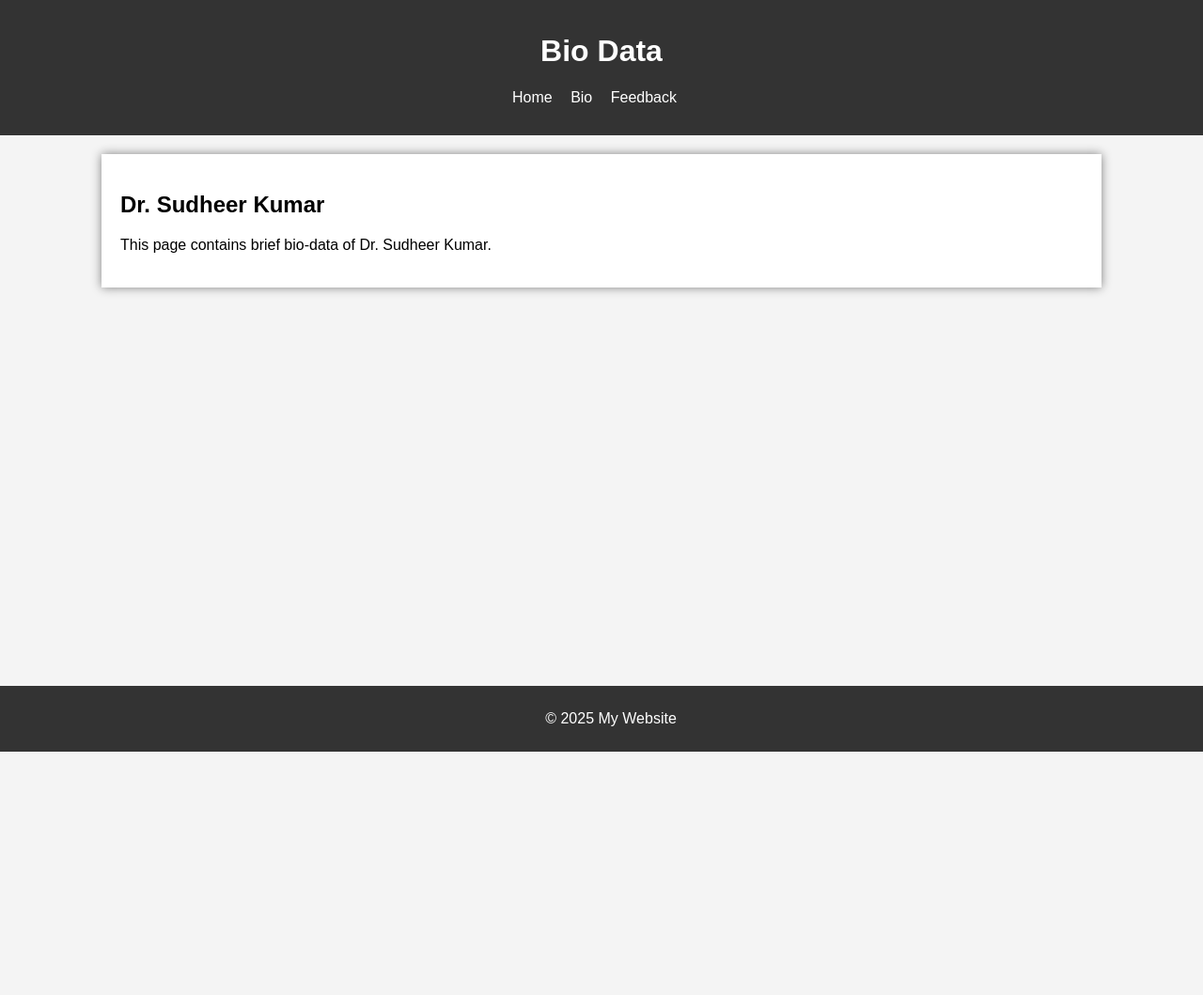
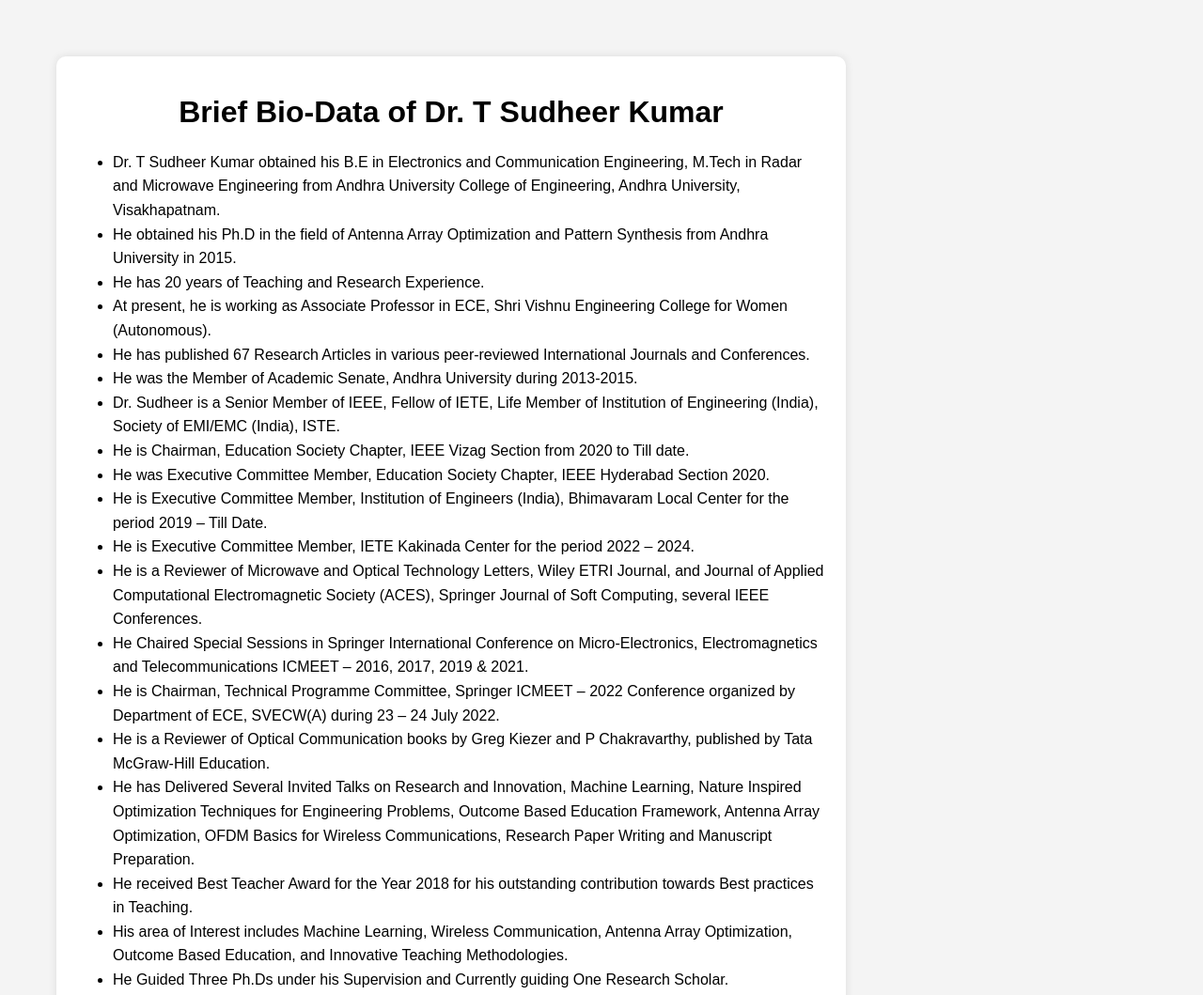
Before and after one commit to profsudheer/profsudheer.github.io, a plain HTML site: page bio.html in a window 1280 px wide. Shown: the top 1059 px of the page at 94% size. Before the commit the page ends 800 px from the top, so only its background shows below. Drawn offline with Linux system fonts and the light colour scheme.

Commit message:
Update bio.html

```diff
--- a/bio.html
+++ b/bio.html
@@ -3,26 +3,60 @@
 <head>
     <meta charset="UTF-8">
     <meta name="viewport" content="width=device-width, initial-scale=1.0">
-    <title>Bio - Dr. Sudheer Kumar Terlapu </title>
-    <link rel="stylesheet" href="style.css">
+    <title>Brief Bio of Dr. T Sudheer Kumar</title>
+    <style>
+        body {
+            font-family: Arial, sans-serif;
+            margin: 40px;
+            padding: 20px;
+            background-color: #f4f4f4;
+        }
+        .container {
+            max-width: 800px;
+            background: white;
+            padding: 20px;
+            border-radius: 10px;
+            box-shadow: 0px 0px 10px rgba(0,0,0,0.1);
+        }
+        h1 {
+            text-align: center;
+        }
+        ul {
+            line-height: 1.6;
+        }
+    </style>
 </head>
 <body>
-    <header>
-        <h1>Bio Data</h1>
-        <nav>
+    <div class="container">
+        <h1>Brief Bio-Data of Dr. T Sudheer Kumar</h1>
+        <ul>
+            <li>Dr. T Sudheer Kumar obtained his B.E in Electronics and Communication Engineering, M.Tech in Radar and Microwave Engineering from Andhra University College of Engineering, Andhra University, Visakhapatnam.</li>
+            <li>He obtained his Ph.D in the field of Antenna Array Optimization and Pattern Synthesis from Andhra University in 2015.</li>
+            <li>He has 20 years of Teaching and Research Experience.</li>
+            <li>At present, he is working as Associate Professor in ECE, Shri Vishnu Engineering College for Women (Autonomous).</li>
+            <li>He has published 67 Research Articles in various peer-reviewed International Journals and Conferences.</li>
+            <li>He was the Member of Academic Senate, Andhra University during 2013-2015.</li>
+            <li>Dr. Sudheer is a Senior Member of IEEE, Fellow of IETE, Life Member of Institution of Engineering (India), Society of EMI/EMC (India), ISTE.</li>
+            <li>He is Chairman, Education Society Chapter, IEEE Vizag Section from 2020 to Till date.</li>
+            <li>He was Executive Committee Member, Education Society Chapter, IEEE Hyderabad Section 2020.</li>
+            <li>He is Executive Committee Member, Institution of Engineers (India), Bhimavaram Local Center for the period 2019 – Till Date.</li>
+            <li>He is Executive Committee Member, IETE Kakinada Center for the period 2022 – 2024.</li>
+            <li>He is a Reviewer of Microwave and Optical Technology Letters, Wiley ETRI Journal, and Journal of Applied Computational Electromagnetic Society (ACES), Springer Journal of Soft Computing, several IEEE Conferences.</li>
+            <li>He Chaired Special Sessions in Springer International Conference on Micro-Electronics, Electromagnetics and Telecommunications ICMEET – 2016, 2017, 2019 & 2021.</li>
+            <li>He is Chairman, Technical Programme Committee, Springer ICMEET – 2022 Conference organized by Department of ECE, SVECW(A) during 23 – 24 July 2022.</li>
+            <li>He is a Reviewer of Optical Communication books by Greg Kiezer and P Chakravarthy, published by Tata McGraw-Hill Education.</li>
+            <li>He has Delivered Several Invited Talks on Research and Innovation, Machine Learning, Nature Inspired Optimization Techniques for Engineering Problems, Outcome Based Education Framework, Antenna Array Optimization, OFDM Basics for Wireless Communications, Research Paper Writing and Manuscript Preparation.</li>
+            <li>He received Best Teacher Award for the Year 2018 for his outstanding contribution towards Best practices in Teaching.</li>
+            <li>His area of Interest includes Machine Learning, Wireless Communication, Antenna Array Optimization, Outcome Based Education, and Innovative Teaching Methodologies.</li>
+            <li>He Guided Three Ph.Ds under his Supervision and Currently guiding One Research Scholar.</li>
+            <li>At present he holds Administrative responsibilities at SVECW like:</li>
             <ul>
-                <li><a href="index.html">Home</a></li>
-                <li><a href="bio.html">Bio</a></li>
-                <li><a href="feedback.html">Feedback</a></li>
+                <li>Chairman, Academic Audit</li>
+                <li>Coordinator: NBA and NAAC</li>
+                <li>IEEE Student Branch Counselor</li>
+                <li>Tech Guru Coordinator – SVECW AICTE Idea Lab</li>
             </ul>
-        </nav>
-    </header>
-    <main>
-        <h2>Dr. Sudheer Kumar</h2>
-        <p>This page contains brief bio-data of Dr. Sudheer Kumar.</p>
-    </main>
-    <footer>
-        <p>&copy; 2025 My Website</p>
-    </footer>
+        </ul>
+    </div>
 </body>
 </html>
```
